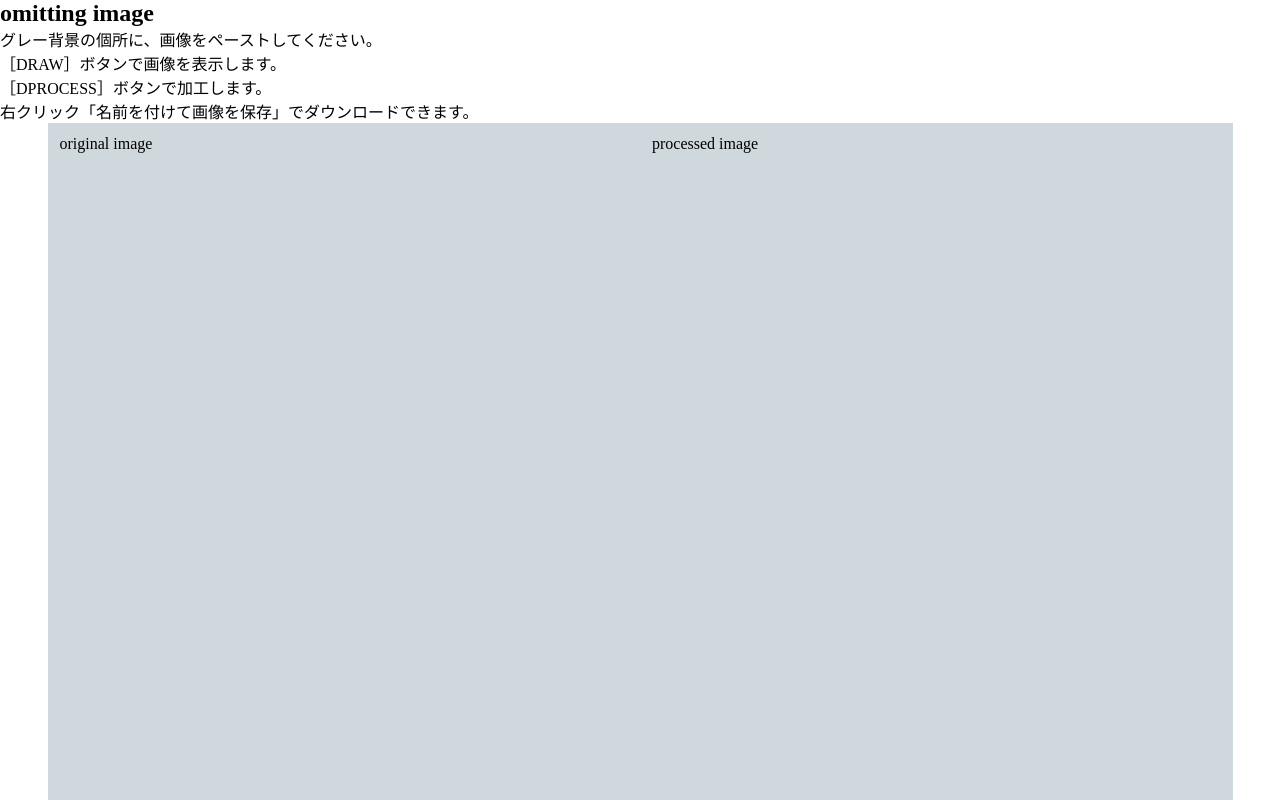
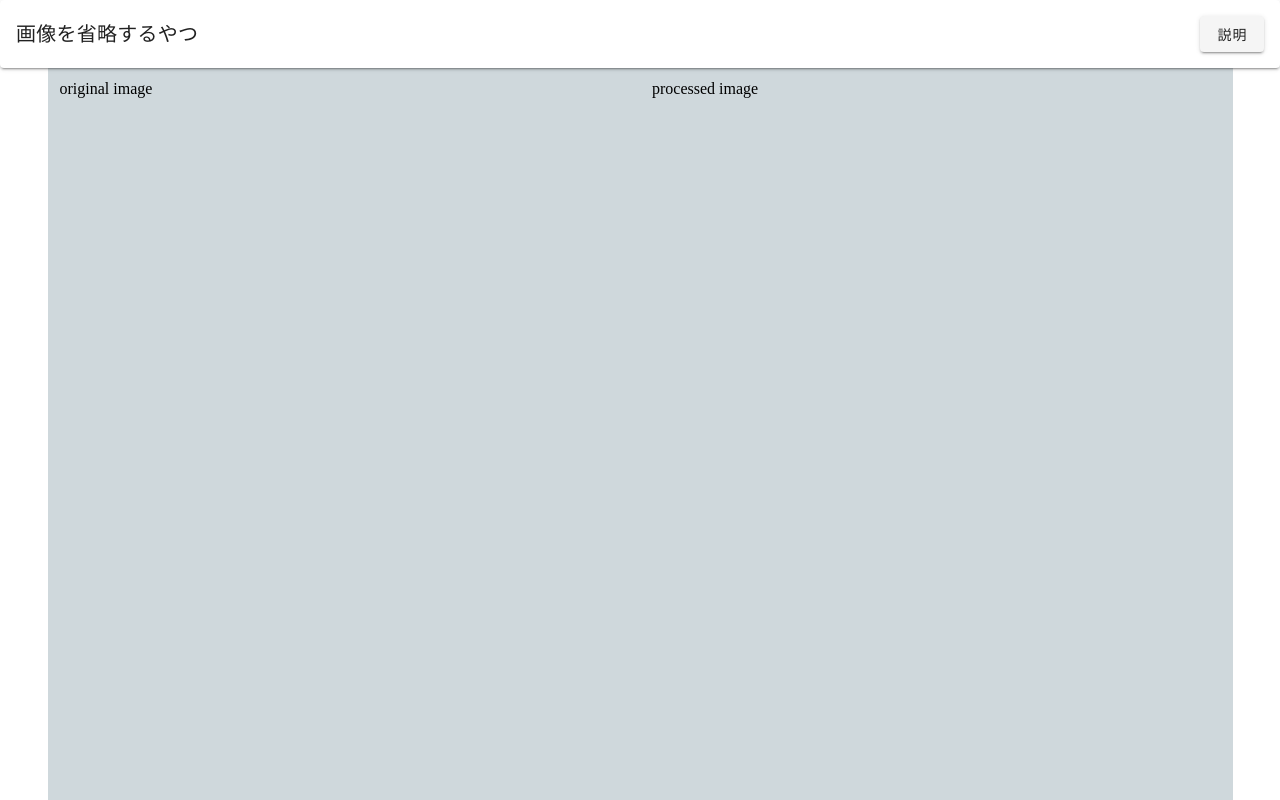
Before and after one commit to ShoheiImamura/omitting-image, a Vue app: page / in a window 1280 px wide. Shown: the top 800 px of the page. Built offline with nearby package versions, Linux system fonts and the light colour scheme.

Commit message:
edit discription

```diff
--- a/src/App.vue
+++ b/src/App.vue
@@ -1,6 +1,6 @@
 <template>
   <div>
-    <Description msg="omitting image" />
+    <Description msg="画像を省略するやつ" />
     <DrawingCanvas />
   </div>
 </template>
--- a/src/components/Description.vue
+++ b/src/components/Description.vue
@@ -1,10 +1,14 @@
 <template>
   <div class="hello">
-    <h2>{{ msg }}</h2>
-    <p>グレー背景の個所に、画像をペーストしてください。</p>
-    <p>［DRAW］ボタンで画像を表示します。</p>
-    <p>［DPROCESS］ボタンで加工します。</p>
-    <p>右クリック「名前を付けて画像を保存」でダウンロードできます。</p>
+    <v-card>
+      <v-card-title>{{ msg }}<v-spacer></v-spacer><v-btn @click="show = !show">説明</v-btn></v-card-title>
+      <v-card-text v-show="show">
+        <p>グレー背景に、画像をペーストorドロップしてください。</p>
+        <p>省略したい箇所をクリックして画像の一部を省略できます。</p>
+        <p>［download］ボタンでダウンロードできます。</p>
+        <p>［original］ボタンで加工前の画像を表示できます。</p>
+      </v-card-text>
+    </v-card>
   </div>
 </template>
 
@@ -14,6 +18,11 @@ export default {
   props: {
     msg: String,
   },
+  data() {
+    return {
+      show: false
+    }
+  }
 };
 </script>
 
--- a/src/components/DrawingCanvas.vue
+++ b/src/components/DrawingCanvas.vue
@@ -1,23 +1,7 @@
 <template>
   <v-container @paste="pasteImage" id="container" @dragover="dragover" @drop.stop="dropImage">
-    <v-card v-show="src">
-      <v-card-text>
-        画像src: {{src}}
-        <v-row>
-          <v-col cols="12" md="6" lg="6">
-            <v-text-field v-model="range.start" label="start">
-              start
-            </v-text-field>
-          </v-col>
-          <v-col cols="12" md="6" lg="6">
-            <v-text-field v-model="range.end" label="end">end</v-text-field>
-          </v-col>
-        </v-row>
-      </v-card-text>
-      <v-btn @click="drawInitialCanvas()">draw</v-btn>
-      <v-btn @click="process()">process</v-btn>
-      <v-btn @click="downloadImage()">download</v-btn>
-    </v-card>
+      <v-btn v-show="src" @click="drawInitialCanvas()">original</v-btn>
+      <v-btn v-show="src" @click="downloadImage()">download</v-btn>
     <v-row>
       <v-col cols="12" md="6" lg="6" xl="6">
         original image
@@ -293,17 +277,12 @@ export default defineComponent({
      * マウスイベント
      */
     const mousedown = (mouseEvent) => {
-      console.log("mousedown")
       var clientRect = originalCanvas.value.getBoundingClientRect();
-      // console.log(clientRect.top)
-      console.log(mouseEvent.clientY - clientRect.top)
       range.value.start = (mouseEvent.clientY - clientRect.top ) / imageRatio.value
       range.value.end = (mouseEvent.clientY - clientRect.top) / imageRatio.value
     }
     const mouseup = (mouseEvent) => {
-      console.log("mouseup")
       var clientRect = originalCanvas.value.getBoundingClientRect();
-      console.log(mouseEvent.clientY - clientRect.top)
       range.value.end = (mouseEvent.clientY - clientRect.top) / imageRatio.value
       process()
     }
```
